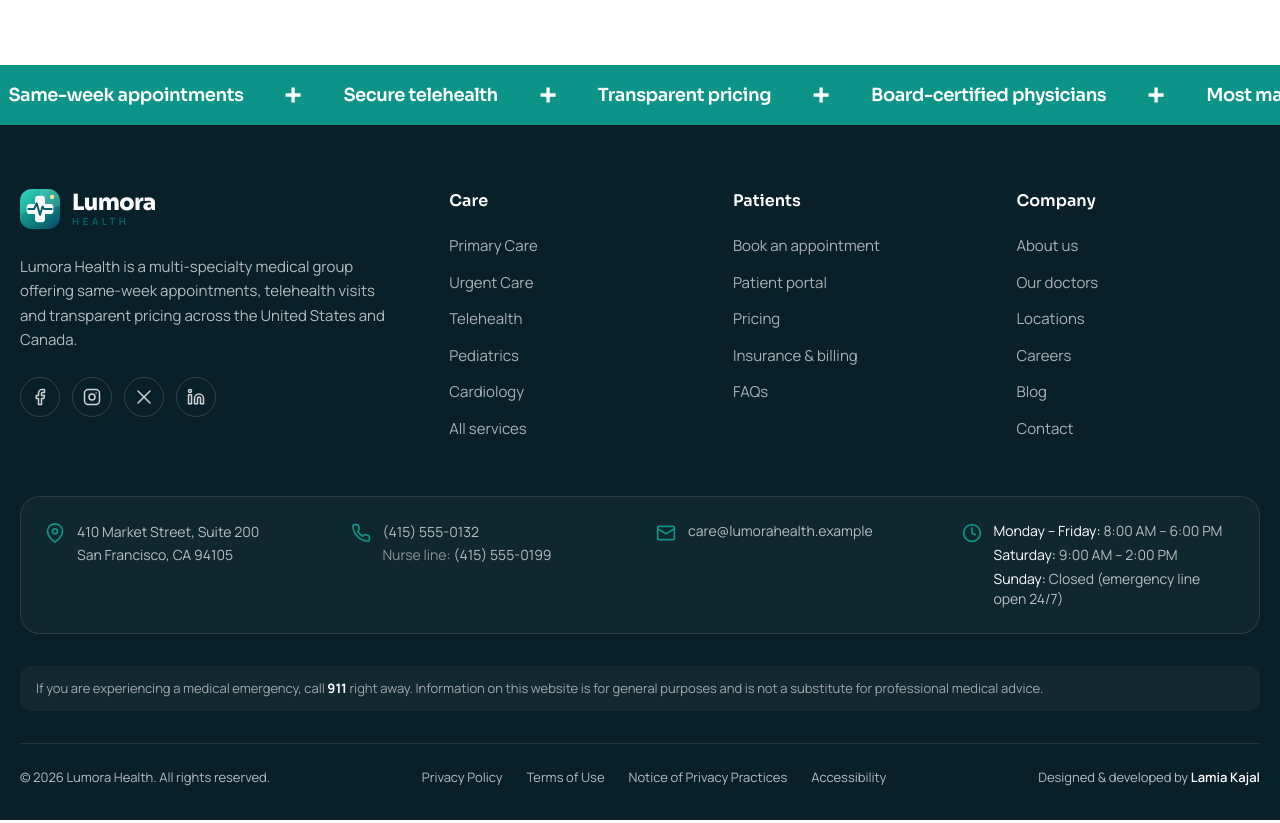
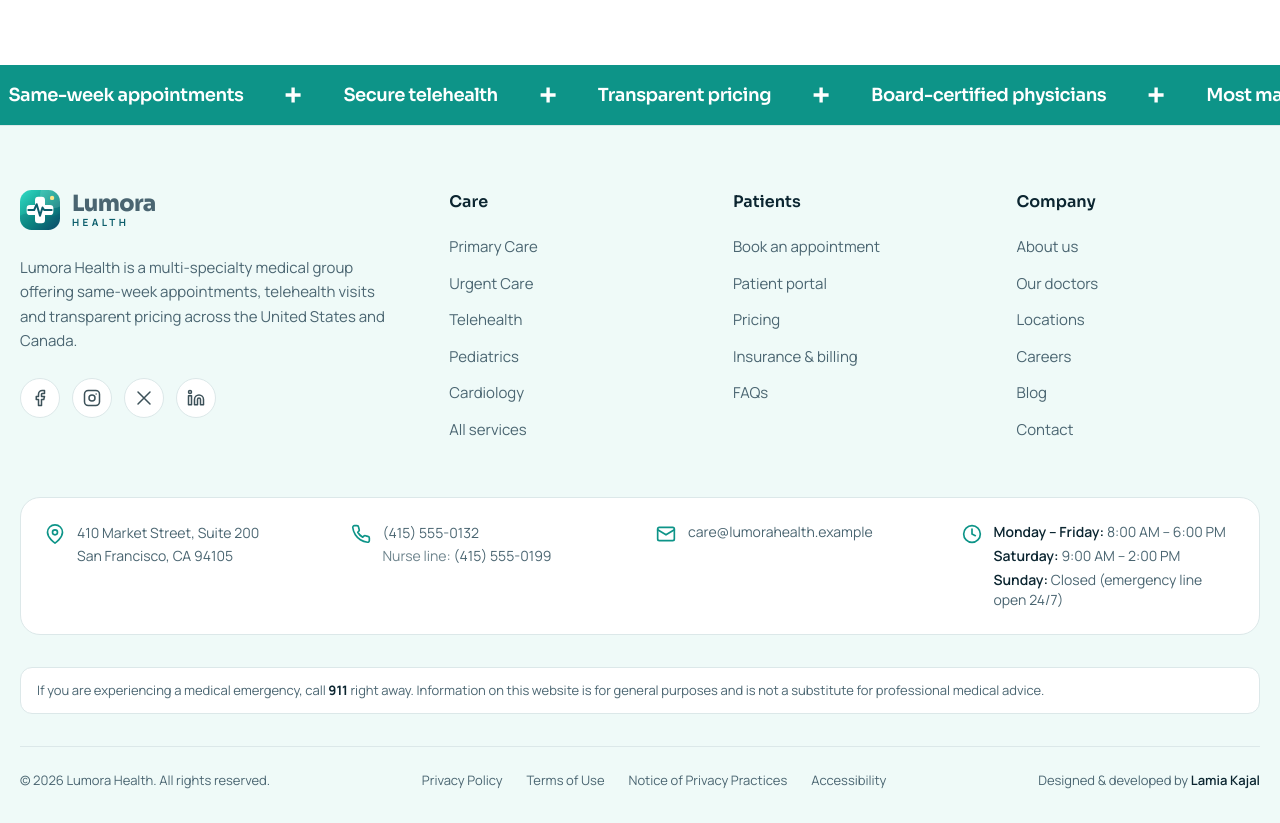
Before and after one commit to lamiakajal/lumora-health, a Next.js app: page / in a window 1280 px wide. Shown: the part 1860-2683 px from the top of the page. Built offline with nearby package versions, Linux system fonts and the light colour scheme; no server answers.

Commit message:
style: make footer follow the light and dark theme

```diff
--- a/src/components/layout/footer.tsx
+++ b/src/components/layout/footer.tsx
@@ -34,13 +34,13 @@ function LinkColumn({
 }) {
   return (
     <div>
-      <h3 className="font-display text-base font-semibold text-white">{title}</h3>
+      <h3 className="font-display text-base font-semibold text-foreground">{title}</h3>
       <ul className="mt-5 space-y-3">
         {links.map((link) => (
           <li key={link.href}>
             <Link
               href={link.href}
-              className="text-[15px] text-white/65 transition-colors hover:text-primary"
+              className="text-[15px] text-muted-foreground transition-colors hover:text-primary"
             >
               {link.label}
             </Link>
@@ -58,12 +58,12 @@ export function Footer() {
     <footer className="mt-24">
       <MarqueeStrip />
 
-      <div className="bg-[#082029] text-white/70">
+      <div className="border-t bg-soft text-muted-foreground">
         <div className="mx-auto max-w-7xl px-5 pb-8 pt-16">
           <div className="grid gap-12 lg:grid-cols-12">
             <div className="lg:col-span-4">
               <Link href="/" aria-label={`${siteConfig.name} home`}>
-                <Logo className="text-white" />
+                <Logo />
               </Link>
               <p className="mt-5 max-w-sm text-[15px] leading-relaxed">
                 {siteConfig.description}
@@ -76,7 +76,7 @@ export function Footer() {
                       target="_blank"
                       rel="noopener noreferrer"
                       aria-label={label}
-                      className="grid size-10 place-items-center rounded-full border border-white/15 text-white/80 transition hover:-translate-y-0.5 hover:border-primary hover:bg-primary hover:text-primary-foreground"
+                      className="grid size-10 place-items-center rounded-full border bg-card text-foreground/80 transition hover:-translate-y-0.5 hover:border-primary hover:bg-primary hover:text-primary-foreground"
                     >
                       <Icon className="size-[18px]" />
                     </a>
@@ -92,7 +92,7 @@ export function Footer() {
             </div>
           </div>
 
-          <div className="mt-14 grid gap-8 rounded-card border border-white/10 bg-white/[0.03] p-6 sm:grid-cols-2 lg:grid-cols-4">
+          <div className="mt-14 grid gap-8 rounded-card border bg-card p-6 sm:grid-cols-2 lg:grid-cols-4">
             <div className="flex gap-3">
               <MapPinIcon className="mt-0.5 size-5 shrink-0 text-primary" />
               <address className="text-sm not-italic leading-relaxed">
@@ -108,7 +108,7 @@ export function Footer() {
                   {contact.phone}
                 </a>
                 <br />
-                <span className="text-white/50">Nurse line: </span>
+                <span className="text-muted-foreground/80">Nurse line: </span>
                 <a href={toTelHref(contact.emergencyPhone)} className="hover:text-primary">
                   {contact.emergencyPhone}
                 </a>
@@ -125,20 +125,20 @@ export function Footer() {
               <ul className="space-y-1 text-sm">
                 {hours.map((item) => (
                   <li key={item.days}>
-                    <span className="text-white">{item.days}:</span> {item.time}
+                    <span className="font-semibold text-foreground">{item.days}:</span> {item.time}
                   </li>
                 ))}
               </ul>
             </div>
           </div>
 
-          <p className="mt-8 rounded-xl bg-white/[0.04] px-4 py-3 text-[13px] leading-relaxed text-white/60">
-            If you are experiencing a medical emergency, call <strong className="text-white">911</strong>{" "}
+          <p className="mt-8 rounded-xl border bg-card px-4 py-3 text-[13px] leading-relaxed text-muted-foreground">
+            If you are experiencing a medical emergency, call <strong className="text-foreground">911</strong>{" "}
             right away. Information on this website is for general purposes and is not a
             substitute for professional medical advice.
           </p>
 
-          <div className="mt-8 flex flex-col items-start justify-between gap-4 border-t border-white/10 pt-6 text-[13px] md:flex-row md:items-center">
+          <div className="mt-8 flex flex-col items-start justify-between gap-4 border-t pt-6 text-[13px] md:flex-row md:items-center">
             <p>
               &copy; {COPYRIGHT_YEAR} {siteConfig.name}. All rights reserved.
             </p>
@@ -157,7 +157,7 @@ export function Footer() {
                 href={siteConfig.developer.url}
                 target="_blank"
                 rel="author noopener"
-                className="font-semibold text-white hover:text-primary"
+                className="font-semibold text-foreground hover:text-primary"
               >
                 {siteConfig.developer.name}
               </a>
```
